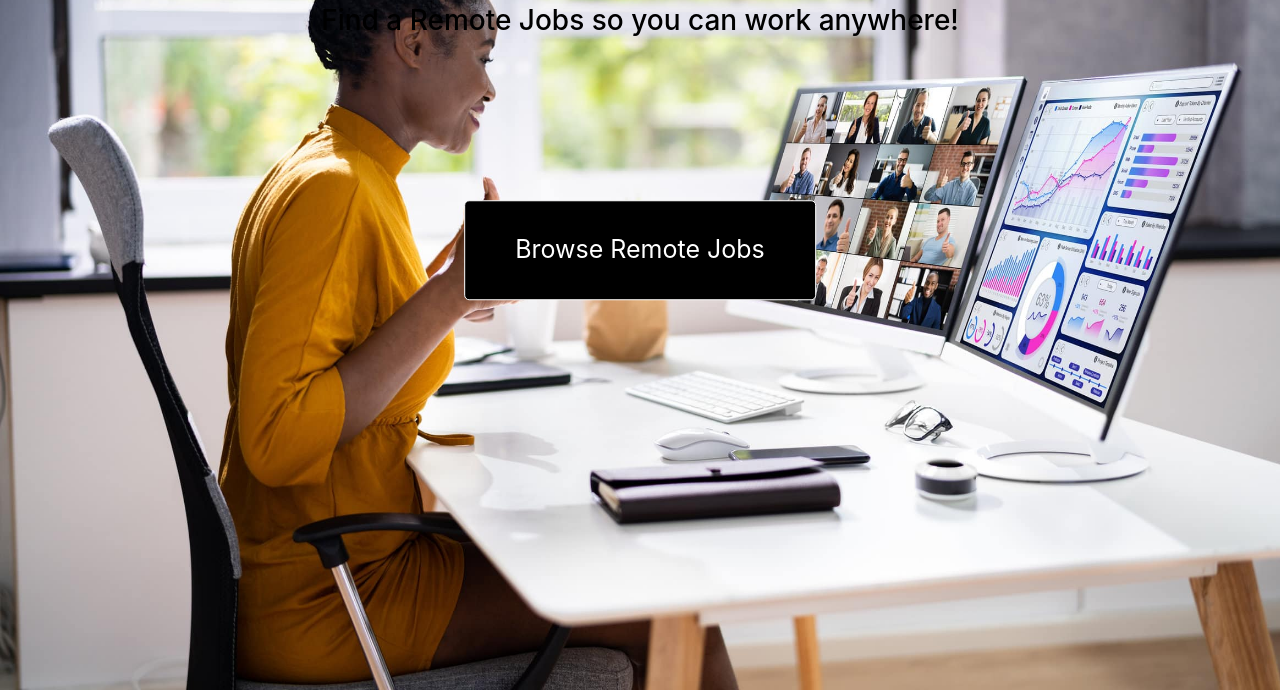
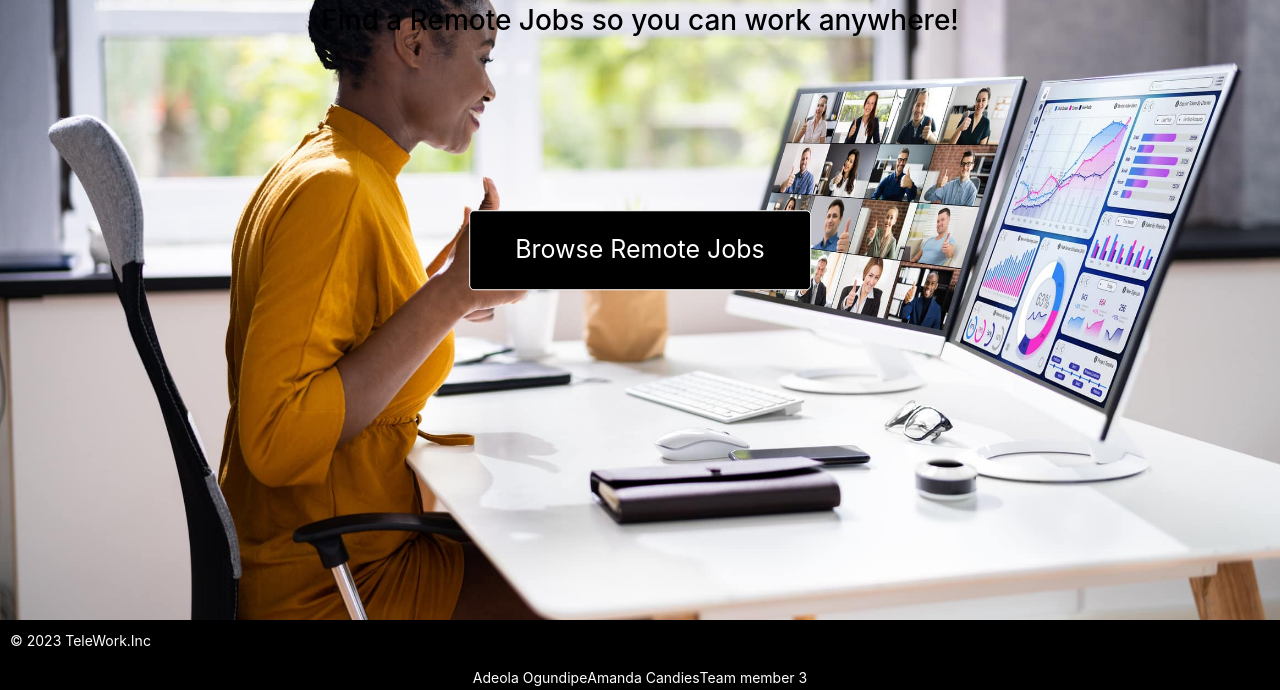
Before and after one commit to CSU-ITCapstone-Fall-23/TeleWork, a Flask app: page / in a window 1280 px wide; the page is wider, and only the part inside the window is pictured. Shown: the part 190-880 px from the top of that part. Run offline with Flask 3, Linux system fonts and the light colour scheme; some libraries are stand-ins or nearby versions.

Commit message:
updated the footer

```diff
--- a/static/css/app.css
+++ b/static/css/app.css
@@ -11,7 +11,7 @@ body {
 
 .button {
     display: inline-block;
-    padding: 30px 50px;
+    padding: 20px 45px;
     font-size: 25px;
     text-align: center;
     text-decoration: none;
@@ -60,17 +60,6 @@ h1, h2, h3 {
     color: black;
 }
 
-Carousel container styles
-#carouselExampleSlidesOnly {
-    margin-top: 20px;
-}
-
-/* Footer styles (adjust as needed) */
-footer {
-    /* background-color: #f8f9fa; */
-    padding: 20px 0;
-    text-align: center;
-}
 
 /* Responsive styles */
 @media (max-width: 767px) {
@@ -84,3 +73,30 @@ footer {
         padding-left: 0.5rem;
     }
 }
+
+body {
+    margin: 0;
+    padding: 0;
+  }
+
+  .footer {
+    background-color: black;
+    color: white;
+    font-size: 14px;
+    padding: 10px;
+    position: fixed;
+    bottom: 0;
+    width: 100%;
+    height: 8%;
+  }
+
+  .footer ul {
+    list-style: none;
+    padding: 0;
+    display: flex; /* Use flexbox to make the items span across */
+    justify-content: center;
+  }
+
+  .footer li {
+    margin-right: 0 10px;
+  }
--- a/templates/index.html
+++ b/templates/index.html
@@ -3,10 +3,9 @@
   <head>
     <meta charset="utf-8">
     <meta name="viewport" content="width=device-width, initial-scale=1">
-
     <link rel="stylesheet" href="https://maxcdn.bootstrapcdn.com/bootstrap/4.0.0/css/bootstrap.min.css">
     <link rel="stylesheet" href="{{url_for('static',filename='css/app.css')}}">
-    <title>TeleWork.Inc</title>
+    <title>TeleWork</title>
   </head>
   <style>
 
@@ -36,8 +35,11 @@
       background-color: white; /* Set the background color for the toggler icon */
     }
 
+
+
     </style>
   <body>
+
     <nav class="navbar navbar-expand-lg navbar-light bg-light">
       <a class="navbar-brand" href="#">TeleWork.Inc</a>
       <button class="navbar-toggler" type="button" data-toggle="collapse" data-target="#navbarNavAltMarkup" aria-controls="navbarNavAltMarkup" aria-expanded="false" aria-label="Toggle navigation">
@@ -49,6 +51,7 @@
           <a class="nav-item nav-link" href="#">Job Postings</a>
           <a class="nav-item nav-link" href="#">Interview Preparation</a>
           <a class="nav-item nav-link" href="#">Contact Us</a>
+          <a class="nav-item nav-link" href="#">Login/SignUp</a>
         </div>
       </div>
     </nav>
@@ -59,10 +62,20 @@
 
     <button class="button">Browse Remote Jobs</button>
 
+    <div class="footer">
+      <footer>
+        <p>&copy; 2023 TeleWork.Inc</p>
+          <ul>
+            <p>Adeola Ogundipe</p>
+            <p>Amanda Candies</p>
+            <p>Team member 3</p>
+          </ul>
+      </footer>
+  </div>
+
     <script src="https://code.jquery.com/jquery-3.2.1.slim.min.js"></script>
     <script src="https://cdnjs.cloudflare.com/ajax/libs/popper.js/1.12.9/umd/popper.min.js"></script>
     <script src="https://maxcdn.bootstrapcdn.com/bootstrap/4.0.0/js/bootstrap.min.js"></script>
 
-  </body>
-
-</html>
+    </body>
+    </html>
```
